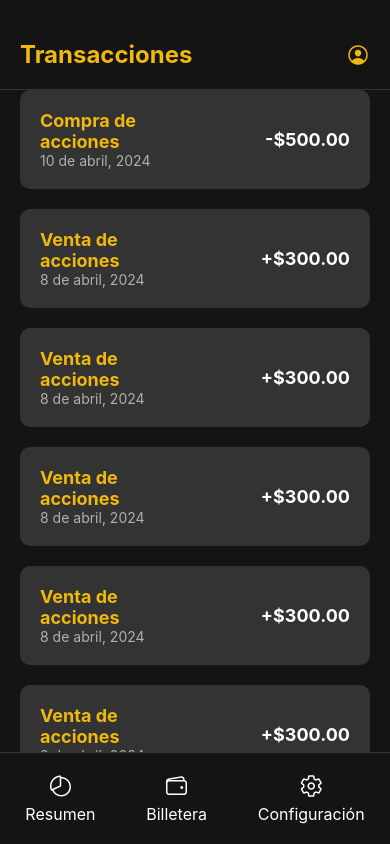
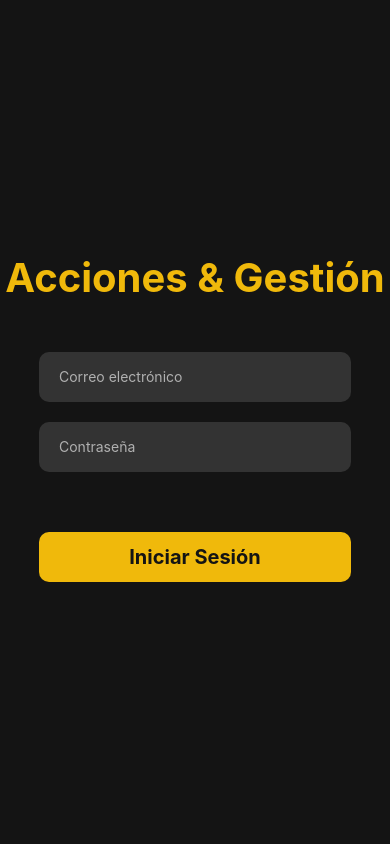
Before and after one commit to Julio937/ProyectoPMovil, a React Native app: screen / in a window 390 px wide. Built offline with nearby package versions, Linux system fonts and the light colour scheme.

Commit message:
Realizando cambios sobre LoginScreen

```diff
--- a/App.js
+++ b/App.js
@@ -1,106 +1,34 @@
-import { Ionicons } from '@expo/vector-icons';
 import { StatusBar } from 'expo-status-bar';
 import React from 'react';
-import { ScrollView, StyleSheet, Text, TouchableOpacity, View } from 'react-native';
+import { StyleSheet, Text, TextInput, TouchableOpacity, View } from 'react-native';
 
-export default function TransactionsPage() {
+export default function App() {
   return (
     <View style={styles.container}>
-      <View style={styles.header}>
-        <Text style={styles.headerText}>Transacciones</Text>
-        <TouchableOpacity style={styles.profileButton}>
-          <Ionicons name='person-circle-outline' size={24} color='#F0B90B' />
-        </TouchableOpacity>
+      <Text style={styles.logo}>Acciones & Gestión</Text>
+      <View style={styles.inputView}>
+        <TextInput
+          style={styles.inputText}
+          placeholder='Correo electrónico'
+          placeholderTextColor='#B0B0B0'
+          keyboardType='email-address'
+          autoCapitalize='none'
+          autoCorrect={false}
+        />
       </View>
-      <ScrollView contentContainerStyle={styles.transactionsList}>
-        <View style={styles.transactionItem}>
-          <View style={styles.transactionLeft}>
-            <Text style={styles.transactionTitle}>Compra de acciones</Text>
-            <Text style={styles.transactionDate}>10 de abril, 2024</Text>
-          </View>
-          <View style={styles.transactionRight}>
-            <Text style={styles.transactionAmount}>-$500.00</Text>
-          </View>
-        </View>
-        <View style={styles.transactionItem}>
-          <View style={styles.transactionLeft}>
-            <Text style={styles.transactionTitle}>Venta de acciones</Text>
-            <Text style={styles.transactionDate}>8 de abril, 2024</Text>
-          </View>
-          <View style={styles.transactionRight}>
-            <Text style={styles.transactionAmount}>+$300.00</Text>
-          </View>
-        </View>
-
-        <View style={styles.transactionItem}>
-          <View style={styles.transactionLeft}>
-            <Text style={styles.transactionTitle}>Venta de acciones</Text>
-            <Text style={styles.transactionDate}>8 de abril, 2024</Text>
-          </View>
-          <View style={styles.transactionRight}>
-            <Text style={styles.transactionAmount}>+$300.00</Text>
-          </View>
-        </View>
-        <View style={styles.transactionItem}>
-          <View style={styles.transactionLeft}>
-            <Text style={styles.transactionTitle}>Venta de acciones</Text>
-            <Text style={styles.transactionDate}>8 de abril, 2024</Text>
-          </View>
-          <View style={styles.transactionRight}>
-            <Text style={styles.transactionAmount}>+$300.00</Text>
-          </View>
-        </View>
-        <View style={styles.transactionItem}>
-          <View style={styles.transactionLeft}>
-            <Text style={styles.transactionTitle}>Venta de acciones</Text>
-            <Text style={styles.transactionDate}>8 de abril, 2024</Text>
-          </View>
-          <View style={styles.transactionRight}>
-            <Text style={styles.transactionAmount}>+$300.00</Text>
-          </View>
-        </View>
-        <View style={styles.transactionItem}>
-          <View style={styles.transactionLeft}>
-            <Text style={styles.transactionTitle}>Venta de acciones</Text>
-            <Text style={styles.transactionDate}>8 de abril, 2024</Text>
-          </View>
-          <View style={styles.transactionRight}>
-            <Text style={styles.transactionAmount}>+$300.00</Text>
-          </View>
-        </View>
-        <View style={styles.transactionItem}>
-          <View style={styles.transactionLeft}>
-            <Text style={styles.transactionTitle}>Venta de acciones</Text>
-            <Text style={styles.transactionDate}>8 de abril, 2024</Text>
-          </View>
-          <View style={styles.transactionRight}>
-            <Text style={styles.transactionAmount}>+$300.00</Text>
-          </View>
-        </View>
-        <View style={styles.transactionItem}>
-          <View style={styles.transactionLeft}>
-            <Text style={styles.transactionTitle}>Venta de acciones</Text>
-            <Text style={styles.transactionDate}>8 de abril, 2024</Text>
-          </View>
-          <View style={styles.transactionRight}>
-            <Text style={styles.transactionAmount}>+$300.00</Text>
-          </View>
-        </View>
-      </ScrollView>
-      <View style={styles.bottomMenu}>
-        <TouchableOpacity style={styles.menuItem}>
-          <Ionicons name='pie-chart-outline' size={24} color='white' />
-          <Text style={styles.menuItemText}>Resumen</Text>
-        </TouchableOpacity>
-        <TouchableOpacity style={styles.menuItem}>
-          <Ionicons name='wallet-outline' size={24} color='white' />
-          <Text style={styles.menuItemText}>Billetera</Text>
-        </TouchableOpacity>
-        <TouchableOpacity style={styles.menuItem}>
-          <Ionicons name='settings-outline' size={24} color='white' />
-          <Text style={styles.menuItemText}>Configuración</Text>
-        </TouchableOpacity>
+      <View style={styles.inputView}>
+        <TextInput
+          style={styles.inputText}
+          placeholder='Contraseña'
+          placeholderTextColor='#B0B0B0'
+          secureTextEntry={true}
+          autoCapitalize='none'
+          autoCorrect={false}
+        />
       </View>
+      <TouchableOpacity style={styles.loginBtn}>
+        <Text style={styles.loginText}>Iniciar Sesión</Text>
+      </TouchableOpacity>
       <StatusBar style='auto' />
     </View>
   );
@@ -110,72 +38,41 @@ const styles = StyleSheet.create({
   container: {
     flex: 1,
     backgroundColor: '#141414',
+    alignItems: 'center',
+    justifyContent: 'center',
   },
-  header: {
-    flexDirection: 'row',
-    justifyContent: 'space-between',
-    paddingHorizontal: 20,
-    paddingTop: 40,
-    paddingBottom: 20,
-    borderBottomWidth: 1,
-    borderBottomColor: '#333',
+  logo: {
+    fontWeight: 'bold',
+    fontSize: 40,
+    color: '#F0B90B',
+    marginBottom: 50,
   },
-  headerText: {
-    color: '#F0B90B',
-    fontSize: 24,
+  inputView: {
+    width: '80%',
+    backgroundColor: '#333',
+    borderRadius: 10,
+    height: 50,
+    marginBottom: 20,
+    justifyContent: 'center',
+    padding: 20,
+  },
+  inputText: {
+    height: 50,
+    color: 'white',
+  },
+  loginBtn: {
+    width: '80%',
+    backgroundColor: '#F0B90B',
+    borderRadius: 10,
+    height: 50,
+    alignItems: 'center',
+    justifyContent: 'center',
+    marginTop: 40,
+    marginBottom: 10,
+  },
+  loginText: {
+    color: '#141414',
+    fontSize: 20,
     fontWeight: 'bold',
   },
-  profileButton: {
-    justifyContent: 'center',
-  },
-  transactionsList: {
-    paddingHorizontal: 20,
-  },
-  transactionItem: {
-    flexDirection: 'row',
-    justifyContent: 'space-between',
-    alignItems: 'center',
-    backgroundColor: '#333',
-    borderRadius: 10,
-    padding: 20,
-    marginBottom: 20,
-  },
-  transactionLeft: {
-    flex: 1,
-  },
-  transactionRight: {
-    flex: 1,
-    alignItems: 'flex-end',
-  },
-  transactionTitle: {
-    color: '#F0B90B',
-    fontSize: 18,
-    fontWeight: 'bold',
-  },
-  transactionDate: {
-    color: '#B0B0B0',
-    fontSize: 14,
-  },
-  transactionAmount: {
-    color: 'white',
-    fontSize: 18,
-    fontWeight: 'bold',
-  },
-  bottomMenu: {
-    flexDirection: 'row',
-    justifyContent: 'space-around',
-    alignItems: 'center',
-    borderTopWidth: 1,
-    borderTopColor: '#333',
-    paddingTop: 20,
-    paddingBottom: 20,
-  },
-  menuItem: {
-    alignItems: 'center',
-  },
-  menuItemText: {
-    color: 'white',
-    fontSize: 16,
-    marginTop: 5,
-  },
 });
```
Also changed, not shown: paginas/LoginScreen.js (+66 -28 lines).
